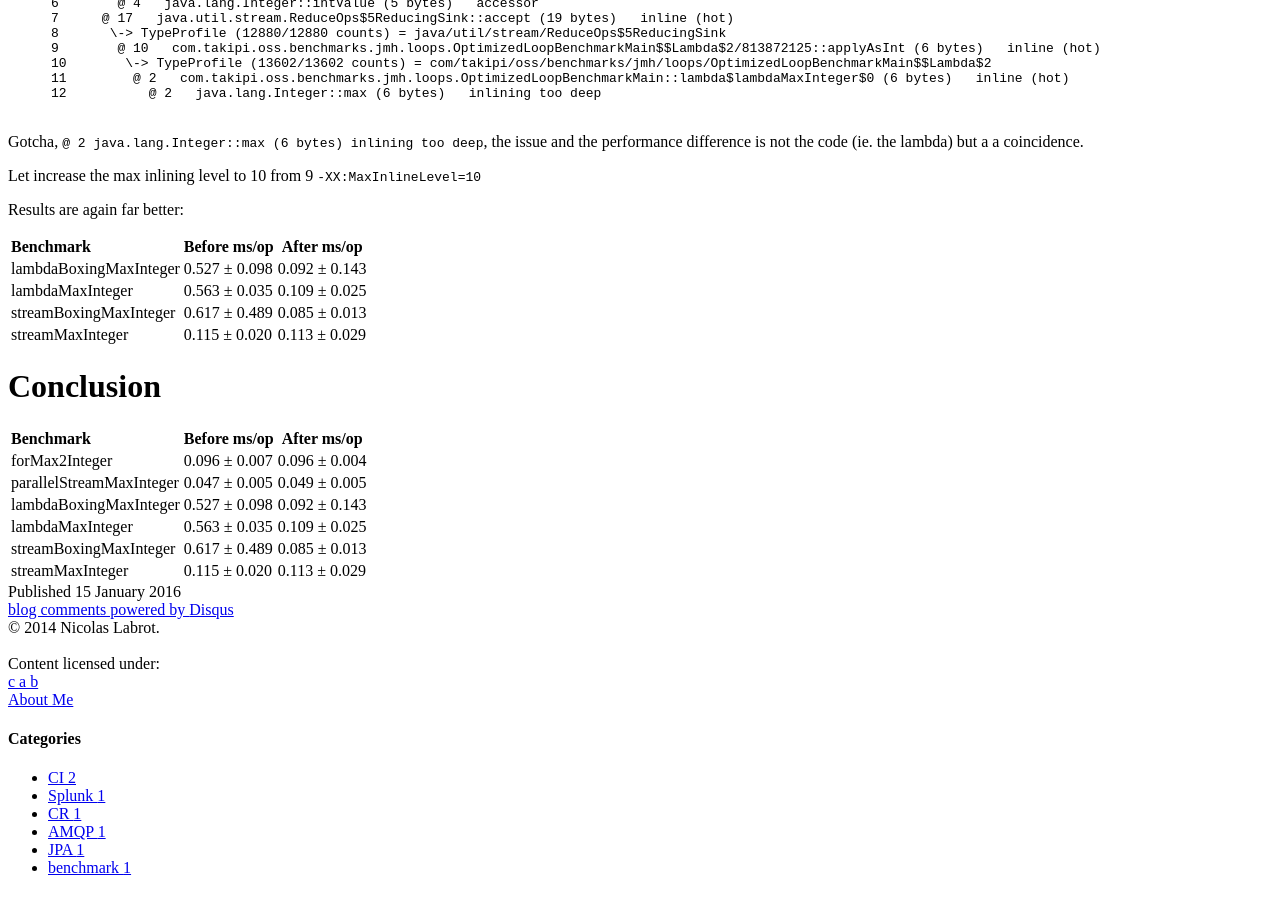
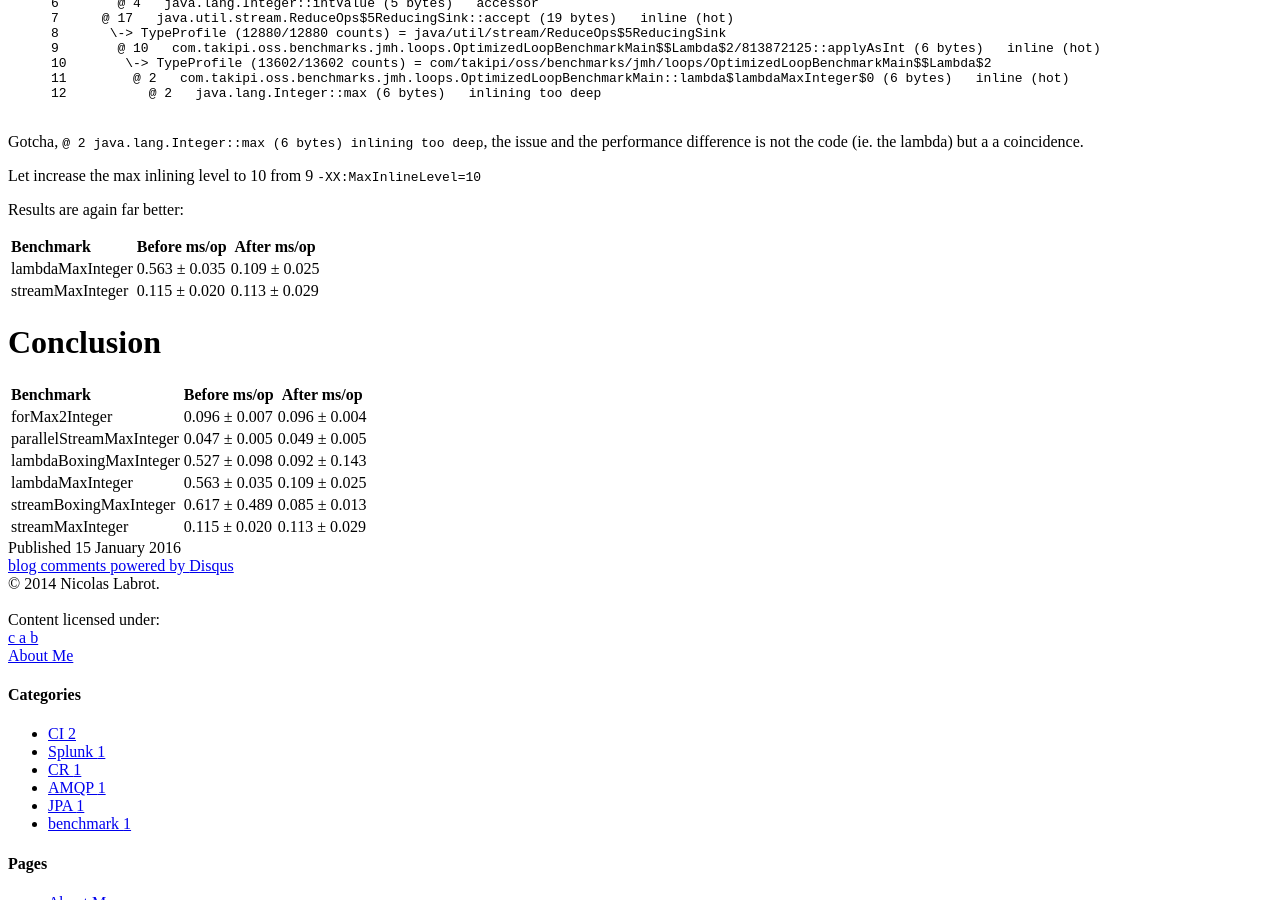
Before and after one commit to nithril/nithril.github.io, a Jekyll site: the page built from _posts/2016-01-15-analysis-benchmark-how-misusing-java-8-lambdas-and-streams-can-make-your-code-5-times-slower.markdown, in a window 1280 px wide and 900 px high, scrolled down 2375 px. Built offline with Jekyll 4.4.1, drawn with Linux system fonts in a browser that asks for light colours; nearby versions of some CDN libraries; library files that are not in the unit come from our copies; comment, search, counter and statistics services are not loaded.

Commit message:
Tapiki benchmark analysis

```diff
--- a/_posts/2016-01-15-analysis-benchmark-how-misusing-java-8-lambdas-and-streams-can-make-your-code-5-times-slower.markdown
+++ b/_posts/2016-01-15-analysis-benchmark-how-misusing-java-8-lambdas-and-streams-can-make-your-code-5-times-slower.markdown
@@ -164,9 +164,7 @@ Results are again far better:
 
 | Benchmark  | Before ms/op   | After ms/op |
 |:-----------|:---------|
-| lambdaBoxingMaxInteger  | 0.527 ± 0.098 | 0.092 ± 0.143 |
 | lambdaMaxInteger        | 0.563 ± 0.035 | 0.109 ± 0.025 |
-| streamBoxingMaxInteger  | 0.617 ± 0.489  | 0.085 ± 0.013 |
 | streamMaxInteger        | 0.115 ± 0.020  | 0.113 ± 0.029 |
 
 
@@ -179,7 +177,7 @@ Results are again far better:
 |:-----------|:---------|
 | forMax2Integer          | 0.096 ± 0.007  | 0.096 ± 0.004 |
 | parallelStreamMaxInteger| 0.047 ± 0.005  | 0.049 ± 0.005 |
-| lambdaBoxingMaxInteger  | 0.527 ± 0.098 | 0.092 ± 0.143 |
-| lambdaMaxInteger        | 0.563 ± 0.035 | 0.109 ± 0.025 |
+| lambdaBoxingMaxInteger  | 0.527 ± 0.098  | 0.092 ± 0.143 |
+| lambdaMaxInteger        | 0.563 ± 0.035  | 0.109 ± 0.025 |
 | streamBoxingMaxInteger  | 0.617 ± 0.489  | 0.085 ± 0.013 |
 | streamMaxInteger        | 0.115 ± 0.020  | 0.113 ± 0.029 |
```
